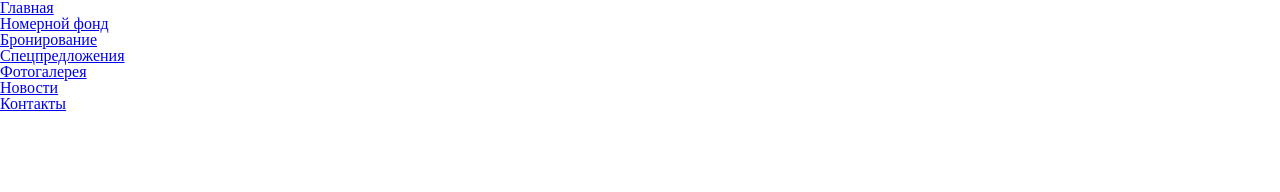
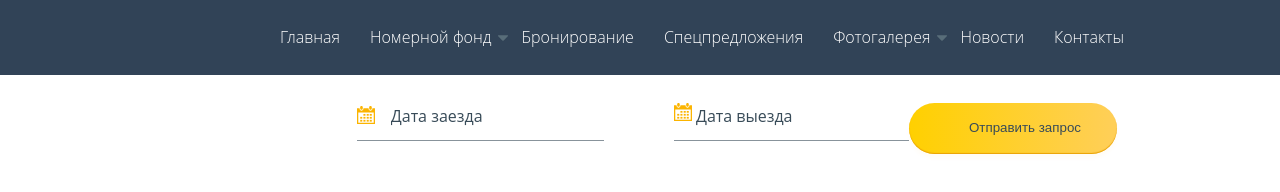
Before and after one commit to karmazinsergey/stream, a plain HTML site: page index.html in a window 1280 px wide. Drawn offline with Linux system fonts and the light colour scheme.

Commit message:
Стили для меню хедера

```diff
--- a/css/style.css
+++ b/css/style.css
@@ -5,3 +5,132 @@
     margin: 0;
     padding: 0;
 }
+
+body {
+    font-family: "Open Sans";
+    font-size: 16px;
+    font-weight: 300;
+    line-height: 25px;
+    color: #565757;
+}
+
+a {
+    text-decoration: none;
+}
+
+.header__menu {
+    background-color: #314357;
+}
+
+.header__menu-item {
+    display: inline-block;
+    margin-left: 30px;
+    padding-top: 25px;
+    padding-bottom: 25px;
+}
+
+.header__menu-list {
+    display: flex;
+    justify-content: end;
+    margin-right: 156px;
+    margin-left: auto;
+    position: relative;
+}
+
+.header__menu-link {
+    color: #fff;
+    line-height: 22px;
+}
+
+.menu_check {
+    height: 10px;
+    width: 10px;
+}
+
+.menu_check::after {
+    content: " ";
+    padding-right: 10px;
+    margin-left: 7px;
+    background: url(../images/top-menu-arrow.svg) no-repeat;
+    box-sizing: border-box;
+    position: absolute;
+    top: 50%;
+    transform: translateY(-50%);
+    height: 10px;
+    width: 10px;
+}
+
+.logo-bg {
+    width: 146px;
+    height: 151px;
+}
+
+.header__check {
+    display: flex;
+    flex-wrap: wrap;
+    justify-content: end;
+    margin-right: 163px;
+    margin-left: auto;
+    padding-top: 28px;
+    padding-bottom: 28px;
+}
+
+.check-on__input,
+.check-off__input {
+    font-family: "Open Sans";
+    font-size: 16px;
+    line-height: 19px;
+    color: #384b58;
+}
+
+.check-on__input::placeholder,
+.check-off__input::placeholder {
+    color: #384b58;
+    opacity: unset;
+}
+
+.header__check-on span,
+.header__check-on span {
+    position: relative;
+    padding-left: 34px;
+}
+
+.header__check-on img,
+.header__check-on img {
+    position: absolute;
+    left: 0;
+    top: 50%;
+    transform: translateY(-50%);
+}
+
+.check-on__input,
+.check-off__input {
+    padding-right: 5px;
+    border: none;
+    padding: auto 0;
+}
+
+.line {
+    margin-top: 12px;
+    border-bottom: solid 1px #88939b;
+}
+
+.header__check-off {
+    margin-left: 70px;
+}
+
+.check-btn {
+    margin-left: 75;
+    line-height: 19px;
+    text-align: right;
+    color: #384b58;
+    padding: 15px 36px 17px 60px;
+    background: linear-gradient(92.33deg, #ffd000 0.41%, #ffcf57 97.17%);
+    box-shadow: 0px 4px 4px rgba(252, 183, 9, 0.04), inset 0px -1px 1px #e9a105;
+    border-radius: 75px;
+    border: none;
+}
+
+.check-btn:hover {
+    cursor: pointer;
+}
--- a/index.html
+++ b/index.html
@@ -19,7 +19,7 @@
                         <a class="header__menu-link" href="#">Главная</a>
                     </li>
                     <li class="header__menu-item">
-                        <a class="header__menu-link" href="#">Номерной фонд</a>
+                        <a class="header__menu-link menu_check" href="#">Номерной фонд</a>
                     </li>
                     <li class="header__menu-item">
                         <a class="header__menu-link" href="#">Бронирование</a>
@@ -28,7 +28,7 @@
                         <a class="header__menu-link" href="#">Спецпредложения</a>
                     </li>
                     <li class="header__menu-item">
-                        <a class="header__menu-link" href="#">Фотогалерея</a>
+                        <a class="header__menu-link menu_check" href="#">Фотогалерея</a>
                     </li>
                     <li class="header__menu-item">
                         <a class="header__menu-link" href="#">Новости</a>
@@ -38,6 +38,24 @@
                     </li>
                 </ul>
             </nav>
+            <!-- <img class="logo-bg" src="images/top-logo.png" alt=""> -->
+            <div class="header__check">
+                <div class="header__check-on">
+                    <span>
+                        <img src="images/top-calendar-ico.svg" alt="calenadar-ico">
+                        <input class="check-on__input" type="text" placeholder="Дата заезда">
+                    </span>
+                    <div class="line"></div>
+                </div>
+                <div class="header__check-off">
+                    <span>
+                        <img src="images/top-calendar-ico.svg" alt="calenadar-ico">
+                        <input class="check-off__input" type="text" placeholder="Дата выезда">
+                    </span>
+                    <div class="line"></div>
+                </div>
+                <input class="check-btn" type="submit" value="Отправить запрос">
+            </div>
         </div>
     </header>
 </body>
```
